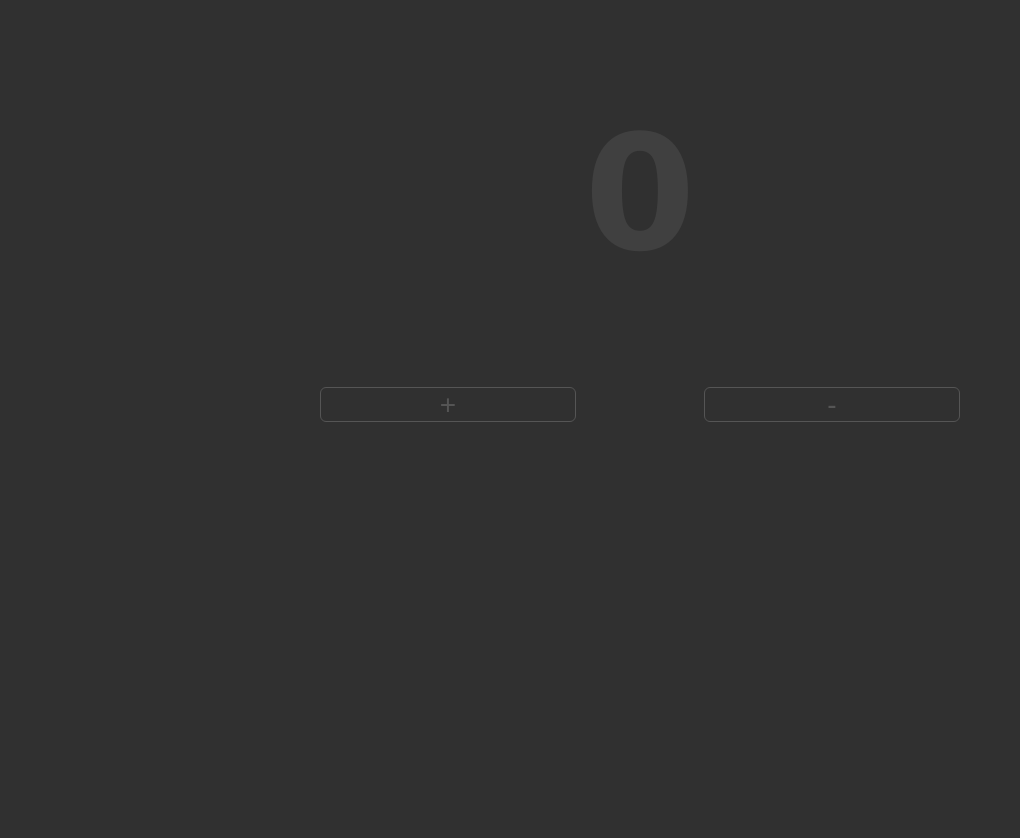
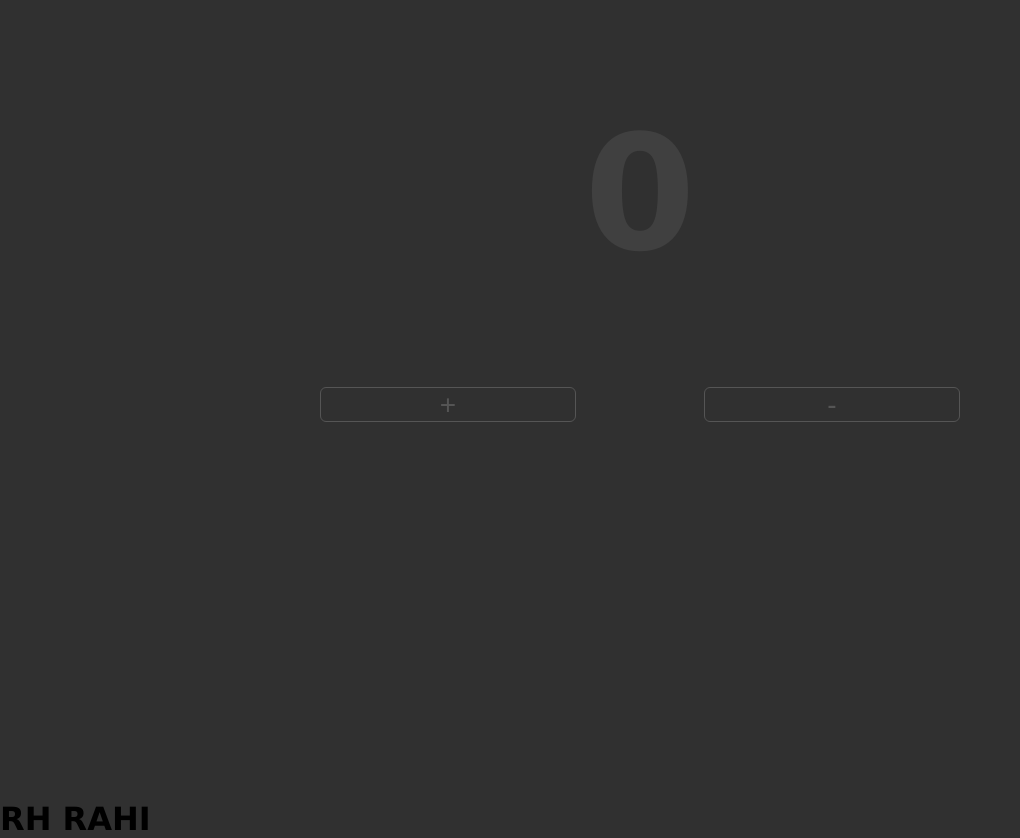
Before and after one commit to rhrahi379/first-project, a plain HTML site: page index.html in a window 1280 px wide. Shown: the whole page, without its empty margins (0-1020 px from the left). Before the commit the page ends 800 px from the top, so only its background shows below. Drawn offline with Linux system fonts and the light colour scheme.

Commit message:
h1tag added

```diff
--- a/index.html
+++ b/index.html
@@ -17,6 +17,7 @@
             <button id="minus">-</button>
         </div>
     </div>
+    <h1>RH RAHI</h1>
     <script src="script.js"></script>
 </body>
 </html>
```
